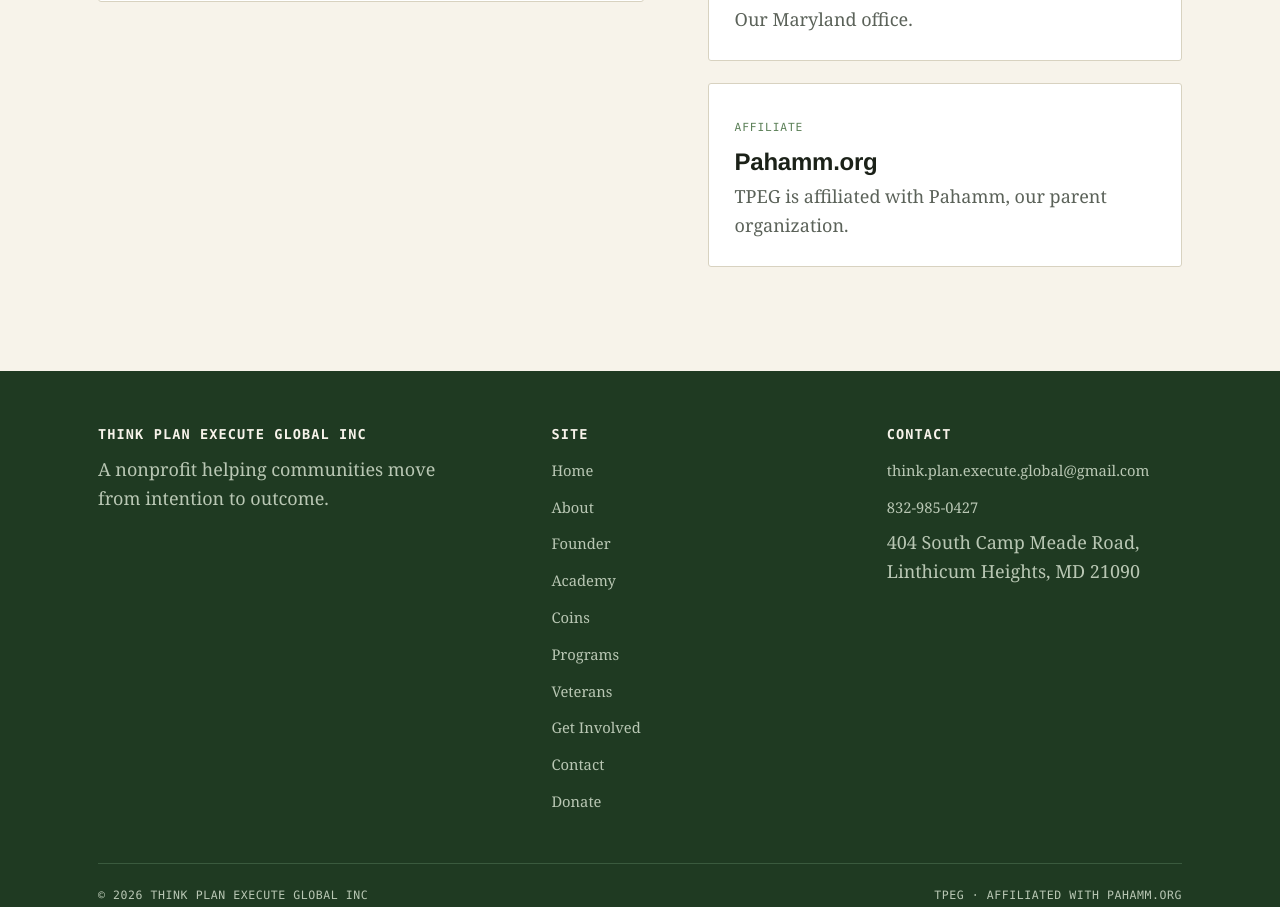
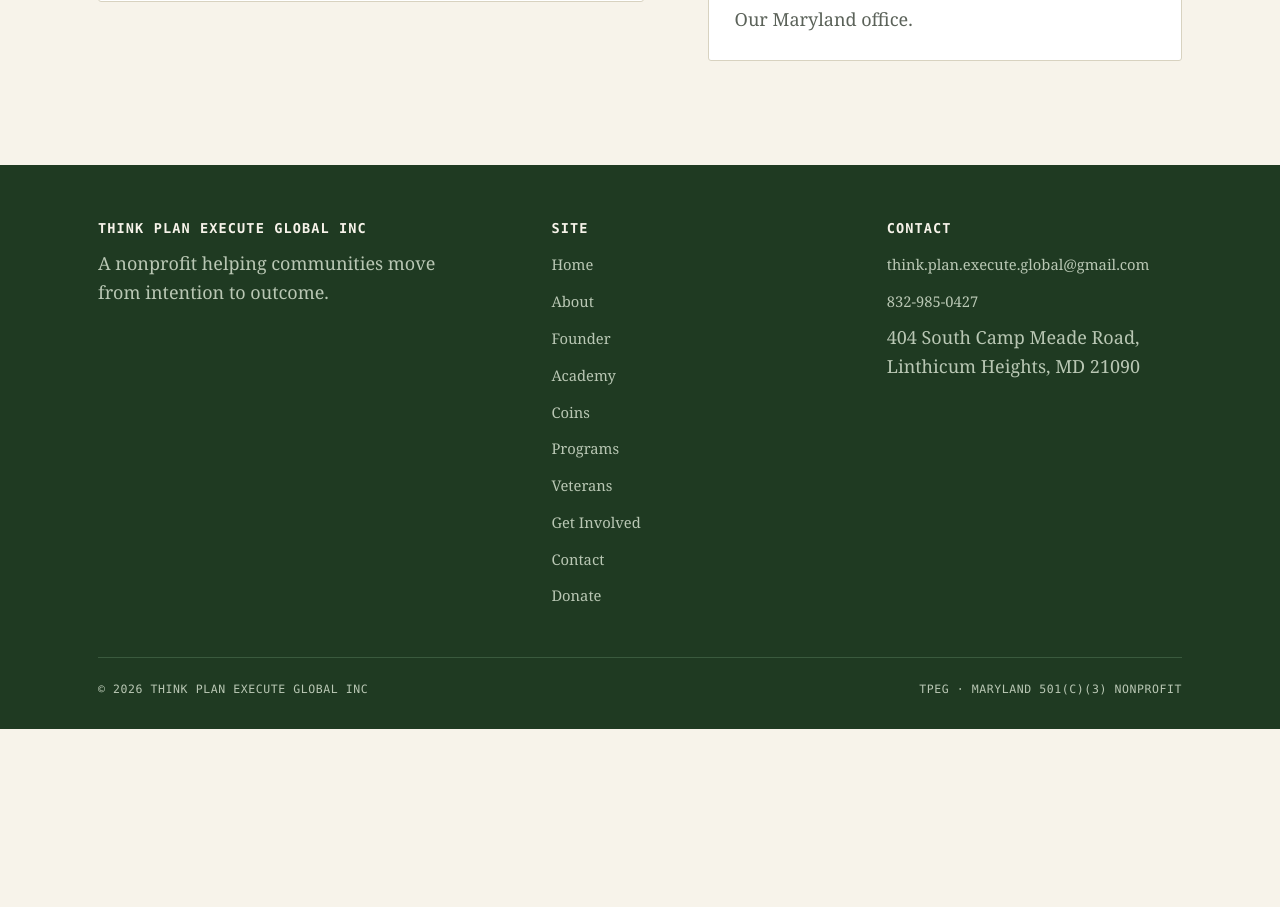
Before and after one commit to 0506-NICO/pa-tpeg, a plain HTML site: page contact.html in a window 1280 px wide. Shown: the part 1307-2214 px from the top of the page. After the commit the page ends 2036 px from the top, so only its background shows below. Drawn offline with Linux system fonts and the light colour scheme.

Commit message:
Remove Pahamm references

```diff
--- a/contact.html
+++ b/contact.html
@@ -87,11 +87,6 @@
           <h3>404 South Camp Meade Road, Linthicum Heights, MD 21090</h3>
           <p>Our Maryland office.</p>
         </div>
-        <div class="card">
-          <span class="tag">Affiliate</span>
-          <h3>Pahamm.org</h3>
-          <p>TPEG is affiliated with Pahamm, our parent organization.</p>
-        </div>
       </div>
     </div>
   </div>
@@ -130,7 +125,7 @@
     </div>
     <div class="footer-bottom">
       <span>&copy; <span id="year"></span> Think Plan Execute Global Inc</span>
-      <span>TPEG &middot; Affiliated with Pahamm.org</span>
+      <span>TPEG &middot; Maryland 501(c)(3) nonprofit</span>
     </div>
   </div>
 </footer>
```
Also changed, not shown: about.html (+2 -2 lines), academy.html (+1 -1 lines), coins.html (+1 -1 lines), founder.html (+1 -1 lines), get-involved.html (+1 -1 lines), index.html (+1 -1 lines), programs.html (+1 -1 lines), veterans.html (+1 -1 lines).
